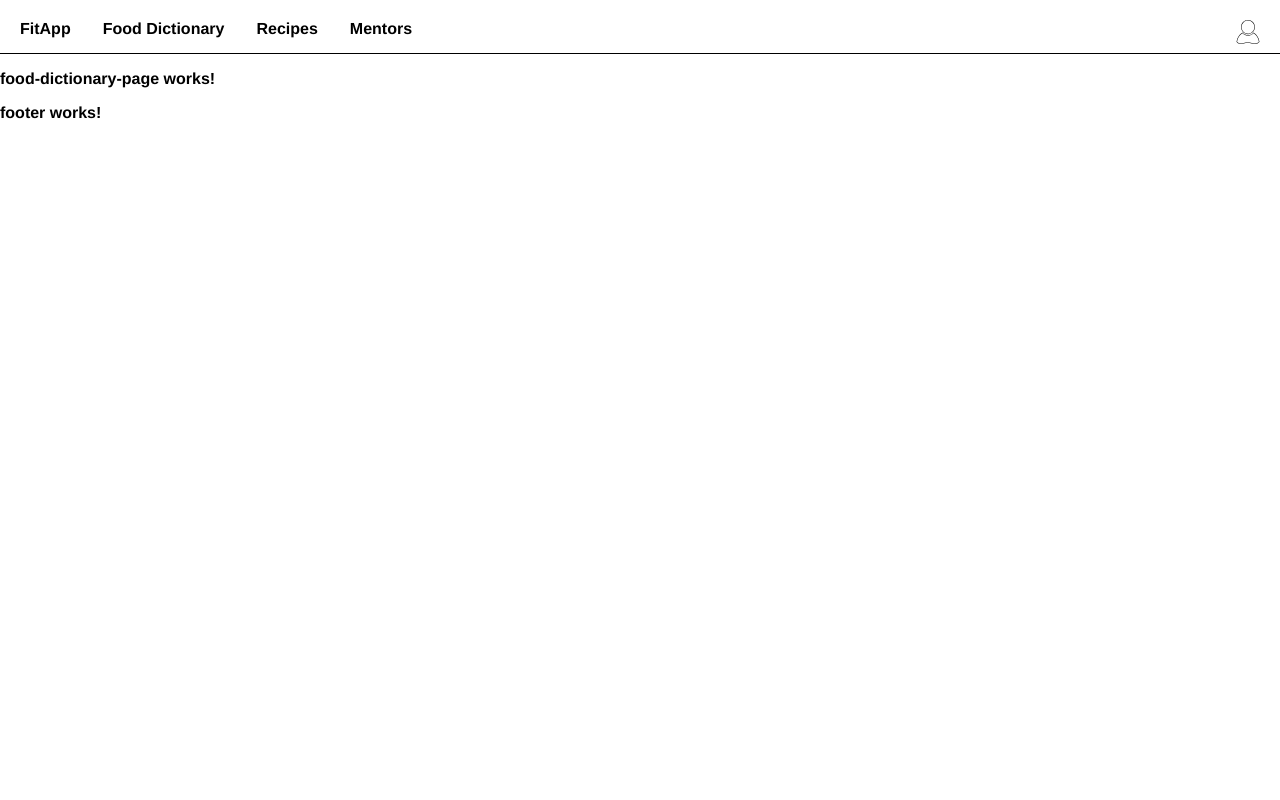
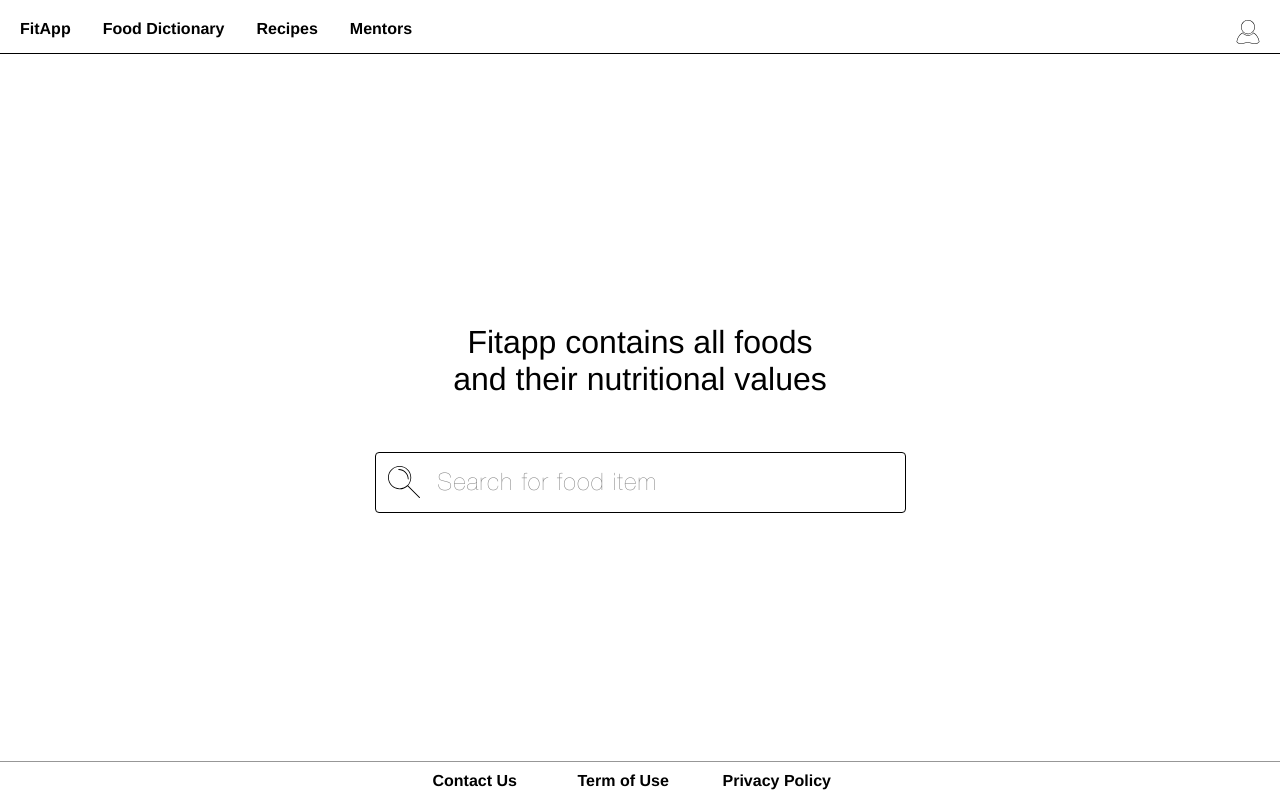
Before and after one commit to YaelAvioz/FitApp, an Angular app in the folder client/: page /food-dictionary-page in a window 1280 px wide. Built offline with nearby package versions, Linux system fonts and the light colour scheme.

Commit message:
added hero without background

```diff
--- a/client/src/app/components/food-dictionary-page/food-dictionary-page.component.html
+++ b/client/src/app/components/food-dictionary-page/food-dictionary-page.component.html
@@ -1 +1 @@
-<p>food-dictionary-page works!</p>
+<app-hero></app-hero>
--- a/client/src/app/components/footer/footer.component.html
+++ b/client/src/app/components/footer/footer.component.html
@@ -1 +1,7 @@
-<p>footer works!</p>
+<div class="footer">
+    <section>
+        <a>Contact Us</a>
+        <a>Term of Use</a>
+        <a>Privacy Policy</a>
+    </section>
+</div>
--- a/client/src/app/components/footer/footer.component.scss
+++ b/client/src/app/components/footer/footer.component.scss
@@ -0,0 +1,18 @@
+.footer{
+    display: flex;
+    position: absolute;
+    bottom: 0px;
+    width: 100%;
+    justify-content: center;
+    border-top: 0.2px solid #979797;
+
+    section{
+        display: flex;
+        gap: 20px;
+        margin: 10px 510px;
+
+        a{
+            width: 125px;
+        }
+    }
+}
--- /dev/null
+++ b/client/src/app/components/hero/hero.component.html
@@ -0,0 +1,9 @@
+<div class="hero">
+    <div class="box">
+        <p class="text">Fitapp contains all foods and their nutritional values</p>
+        <div class="search">
+            <img src="../../../assets/images/search.svg" alt="search">
+            <input type="text" placeholder="Search for food item">
+        </div>
+    </div>
+</div>
--- /dev/null
+++ b/client/src/app/components/hero/hero.component.scss
@@ -0,0 +1,90 @@
+.hero {
+    display: flex;
+    //background-image: url("../../../assets/images/hero.svg");
+    height: 696px;
+    background-size: cover;
+    justify-content: center;
+    align-items: center;
+
+    .box {
+        background: rgba(255, 255, 255, 0.88);
+        width: 776px;
+        height: 221px;
+        display: flex;
+        flex-direction: column;
+        justify-content: center;
+        align-items: center;
+        padding: 36px 126px;
+        gap: 18px;
+
+        .text {
+            width: 400px;
+            height: 80px;
+            text-align: center;
+            font-family: 'Helvetica Neue';
+            font-style: normal;
+            font-weight: 200;
+            font-size: 32px;
+        }
+    }
+
+    .search {
+        width: 505px;
+        height: 48px;
+        display: flex;
+        flex-direction: row;
+        align-items: center;
+        padding: 6px 12px;
+        gap: 16px;
+        border: 0.5px solid #000000;
+        border-radius: 4px;
+        background: none;
+
+        input {
+            height: 29px;
+            width: 423px;
+            left: 10px;
+            top: 4.5px;
+            font-size: 24px;
+            letter-spacing: 1.29px;
+            color: #000000;
+            font-family: 'Helvetica Neue';
+            background: none;
+            border: none;
+            outline: none;
+        }
+
+        img {
+            width: 32px;
+            height: 32px;
+        }
+    }
+
+    .search-results {
+        display: flex;
+        flex-direction: column;
+        position: absolute;
+        align-items: flex-start;
+        padding: 10px 15px 10px 70px;
+        left: 368px;
+        top: 531px;
+        width: 442px;
+        background: #FFFFFF;
+        font-size: 16px;
+        letter-spacing: 1.29px;
+        color: #000000;
+        font-family: 'Helvetica Neue';
+
+        .results {
+            margin: 5px 0px;
+
+            p {
+                margin: 5px;
+            }
+        }
+
+        .value {
+            font-weight: bold;
+        }
+    }
+}
--- a/client/src/app/modules/app.module.ts
+++ b/client/src/app/modules/app.module.ts
@@ -10,6 +10,7 @@ import { MentorsPageComponent } from '../components/mentors-page/mentors-page.co
 import { NavbarComponent } from '../components/navbar/navbar.component';
 import { RecipesPageComponent } from '../components/recipes-page/recipes-page.component';
 import { SignInComponent } from '../components/sign-in/sign-in.component';
+import { HeroComponent } from '../components/hero/hero.component';
 
 @NgModule({
   declarations: [
@@ -21,6 +22,7 @@ import { SignInComponent } from '../components/sign-in/sign-in.component';
     NavbarComponent,
     RecipesPageComponent,
     SignInComponent,
+    HeroComponent
   ],
   imports: [
     BrowserModule,
```
Also changed, not shown: client/src/app/components/hero/hero.component.ts (added, +10 -0 lines), client/src/assets/images/search.svg (added), 1 other file (tests, documents, lock files or other folders).
